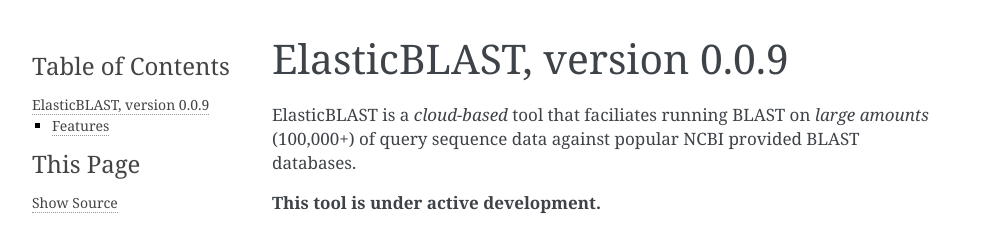
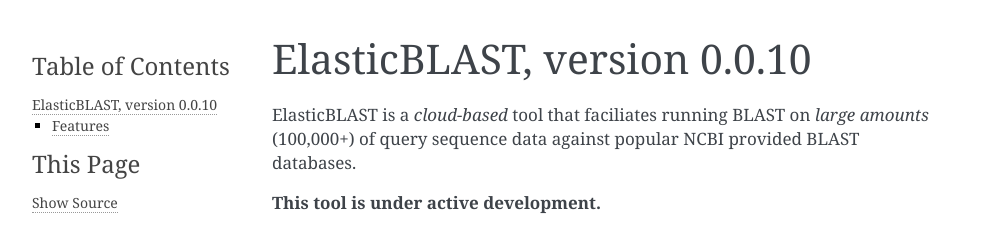
Before and after one commit to ncbi/elastic-blast-docs, a Sphinx documentation site: the page built from docs/source/index.rst, in a window 1280 px wide. Shown: the top 229 px of the page, without its empty margins (148-1141 px from the left). Built offline with Sphinx 7.4.7, drawn with Linux system fonts in a browser that asks for light colours.

Commit message:
Release version 0.0.10

```diff
--- a/docs/source/conf.py
+++ b/docs/source/conf.py
@@ -22,7 +22,7 @@
 author = 'Christiam Camacho'
 
 # The full version, including alpha/beta/rc tags
-release = '0.0.9'
+release = '0.0.10'
 
 
 # -- General configuration ---------------------------------------------------
```
